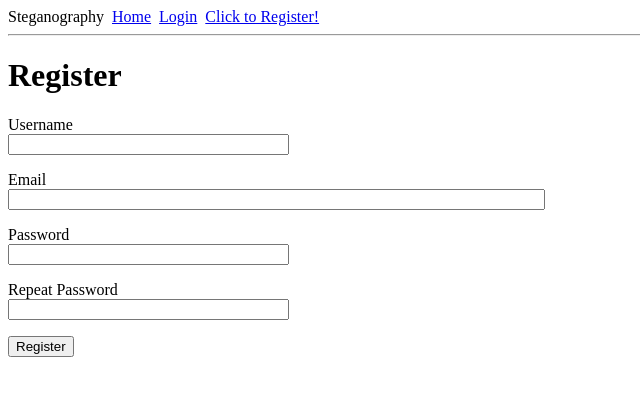
After one commit to robert-goll/steganography, a Flask app: page /register in a window 1280 px wide. The commit adds this page. Shown: the top 396 px of the page, without its empty margins (0-640 px from the left). Run offline with Flask 2, Linux system fonts and the light colour scheme.

Commit message:
register works
email doesnt send tho

```diff
--- a/app/routes.py
+++ b/app/routes.py
@@ -1,12 +1,26 @@
 from flask.helpers import url_for
 from flask_login.utils import login_required, logout_user
 from werkzeug.urls import url_parse
-from app import app
+from app import app, db
 from flask import Flask, request, render_template, flash, redirect
 # from Steganography import app
-from forms import LoginForm
+from forms import LoginForm, RegistrationForm
 from flask_login import current_user, login_user, login_required
 from app.models import User
+
+@app.route('/register', methods=['GET', 'POST'])
+def register():
+    if current_user.is_authenticated:
+        return redirect(url_for('index'))
+    form = RegistrationForm()
+    if form.validate_on_submit():
+        user = User(username=form.username.data, email=form.email.data)
+        user.set_password(form.password.data)
+        db.session.add(user)
+        db.session.commit()
+        flash('Congratulations, you are now a registered user!')
+        return redirect(url_for('login'))
+    return render_template('register.html', title='Register', form=form)
 
 @app.route("/login", methods=["GET", "POST"])
 def login():
--- a/app/templates/base.html
+++ b/app/templates/base.html
@@ -15,7 +15,8 @@
         Steganography&nbsp;
         <a href="{{url_for('index')}}">Home</a>&nbsp;
         {% if current_user.is_anonymous %}
-        <a href="{{url_for('login')}}">Login</a>
+        <a href="{{url_for('login')}}">Login</a>&nbsp;
+        <a href="{{ url_for('register') }}">Click to Register!</a>
         {% else %}
         <a href="{{url_for('logout')}}">Log Out</a>
         {%  endif %}
--- /dev/null
+++ b/app/templates/register.html
@@ -0,0 +1,37 @@
+{% extends "base.html" %}
+
+{% block content %}
+    <h1>Register</h1>
+    <form action="" method="post">
+        {{ form.hidden_tag() }}
+        <p>
+            {{ form.username.label }}<br>
+            {{ form.username(size=32) }}<br>
+            {% for error in form.username.errors %}
+            <span style="color: red;">[{{ error }}]</span>
+            {% endfor %}
+        </p>
+        <p>
+            {{ form.email.label }}<br>
+            {{ form.email(size=64) }}<br>
+            {% for error in form.email.errors %}
+            <span style="color: red;">[{{ error }}]</span>
+            {% endfor %}
+        </p>
+        <p>
+            {{ form.password.label }}<br>
+            {{ form.password(size=32) }}<br>
+            {% for error in form.password.errors %}
+            <span style="color: red;">[{{ error }}]</span>
+            {% endfor %}
+        </p>
+        <p>
+            {{ form.password2.label }}<br>
+            {{ form.password2(size=32) }}<br>
+            {% for error in form.password2.errors %}
+            <span style="color: red;">[{{ error }}]</span>
+            {% endfor %}
+        </p>
+        <p>{{ form.submit() }}</p>
+    </form>
+{% endblock %}
--- a/forms.py
+++ b/forms.py
@@ -1,9 +1,28 @@
 from flask_wtf import FlaskForm
 from wtforms import StringField, PasswordField, BooleanField, SubmitField
-from wtforms.validators import DataRequired
+from wtforms.validators import DataRequired, ValidationError, Email, EqualTo
+from app.models import User
 
 class LoginForm(FlaskForm):
     username = StringField("Username", validators=[DataRequired()])
     password = PasswordField("Password", validators=[DataRequired()])
     remember_me = BooleanField("Remember Me")
     submit = SubmitField("Sign in")
+
+class RegistrationForm(FlaskForm):
+    username = StringField('Username', validators=[DataRequired()])
+    email = StringField('Email', validators=[DataRequired(), Email()])
+    password = PasswordField('Password', validators=[DataRequired()])
+    password2 = PasswordField(
+        'Repeat Password', validators=[DataRequired(), EqualTo('password')])
+    submit = SubmitField('Register')
+
+    def validate_username(self, username):
+        user = User.query.filter_by(username=username.data).first()
+        if user is not None:
+            raise ValidationError('Please use a different username.')
+
+    def validate_email(self, email):
+        user = User.query.filter_by(email=email.data).first()
+        if user is not None:
+            raise ValidationError('Please use a different email address.')
```
